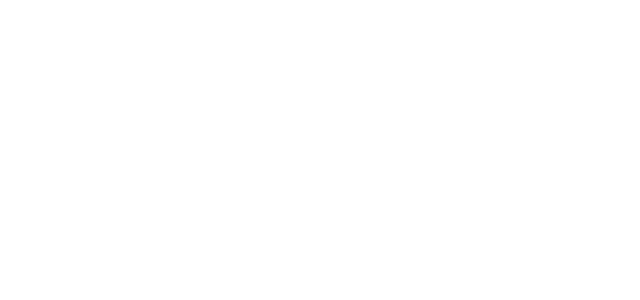
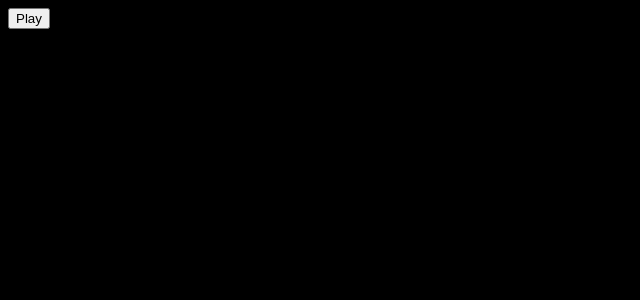
Before and after one commit to bobbipallo/beat, a Next.js app: page / in a window 1280 px wide. Shown: the top 300 px of the page, without its empty margins (0-640 px from the left). Built offline with nearby package versions, Linux system fonts and the light colour scheme.

Commit message:
basic player component

```diff
--- /dev/null
+++ b/components/player/Player.module.css
@@ -0,0 +1,38 @@
+.overlay {
+  position: fixed;
+  top: 10vh;
+  right: 0;
+  bottom: 10vh;
+  z-index: 20;
+  height: 80vh;
+  width: 100%;
+  transition: background-color 1000ms linear;
+}
+.overlay.active {
+  background-color: black;
+}
+
+.container {
+  position: fixed;
+  top: 10vh;
+  right: 0;
+  bottom: 10vh;
+  left: 0;
+  z-index: 5;
+  overflow: hidden;
+  opacity: 1;
+  transition: transform 0.1s ease-in-out;
+  display: flex;
+  align-items: center;
+  justify-content: center;
+  width: 100% !important;
+  height: 80vh !important;
+}
+
+.container div {
+  height: 300% !important;
+  width: 100%;
+  position: relative;
+  display: block;
+  width: 100%;
+}
--- /dev/null
+++ b/components/player/Player.tsx
@@ -0,0 +1,50 @@
+import { useState, FunctionComponent } from 'react'
+import styles from './Player.module.css'
+import ReactPlayer from 'react-player/youtube'
+
+const Player: FunctionComponent = () => {
+  const [playing, setPlaying] = useState(false)
+  const [started, setStarted] = useState(false)
+
+  const onPause = () => {
+    console.log('paused')
+  }
+
+  const onReady = () => {
+    setPlaying(true)
+    console.log('ready')
+  }
+
+  const onStart = () => {
+    console.log('start')
+    setStarted(true)
+  }
+
+  const togglePlaying = () => {
+    setPlaying((prev) => !prev)
+  }
+
+  return (
+    <>
+      <div className={`${styles.overlay} ${!started ? styles.active : ''}`}></div>
+      <div>
+        <button onClick={togglePlaying}>Play</button>
+        <ReactPlayer
+          url="https://www.youtube.com/watch?v=SIucoNH8mzo?autoplay=1"
+          className={styles.container}
+          onPause={onPause}
+          onReady={onReady}
+          onStart={onStart}
+          playing={playing}
+          config={{
+            playerVars: {
+              rel: 0,
+            },
+          }}
+        />
+      </div>
+    </>
+  )
+}
+
+export default Player
--- /dev/null
+++ b/components/player/index.ts
@@ -0,0 +1 @@
+export { default } from './Player'
--- a/package.json
+++ b/package.json
@@ -11,7 +11,8 @@
     "mongoose": "^5.11.19",
     "next": "^10.0.8",
     "react": "^17.0.1",
-    "react-dom": "^17.0.1"
+    "react-dom": "^17.0.1",
+    "react-player": "^2.9.0"
   },
   "license": "MIT",
   "devDependencies": {
--- /dev/null
+++ b/pages/_app.tsx
@@ -0,0 +1,9 @@
+import type { AppProps } from 'next/app'
+import { FunctionComponent } from 'react'
+import '../styles/globals.css'
+
+const App: FunctionComponent<AppProps> = ({ Component, pageProps }) => {
+  return <Component {...pageProps} />
+}
+
+export default App
--- a/pages/index.tsx
+++ b/pages/index.tsx
@@ -1,3 +1,13 @@
-export default function Home() {
-  return <div></div>
+import { FunctionComponent } from 'react'
+
+import Player from '@/components/player'
+
+const Home: FunctionComponent = () => {
+  return (
+    <>
+      <Player />
+    </>
+  )
 }
+
+export default Home
--- /dev/null
+++ b/styles/globals.css
@@ -0,0 +1,3 @@
+body {
+  background-color: black;
+}
```
Also changed, not shown: 1 other file (tests, documents, lock files or other folders).
